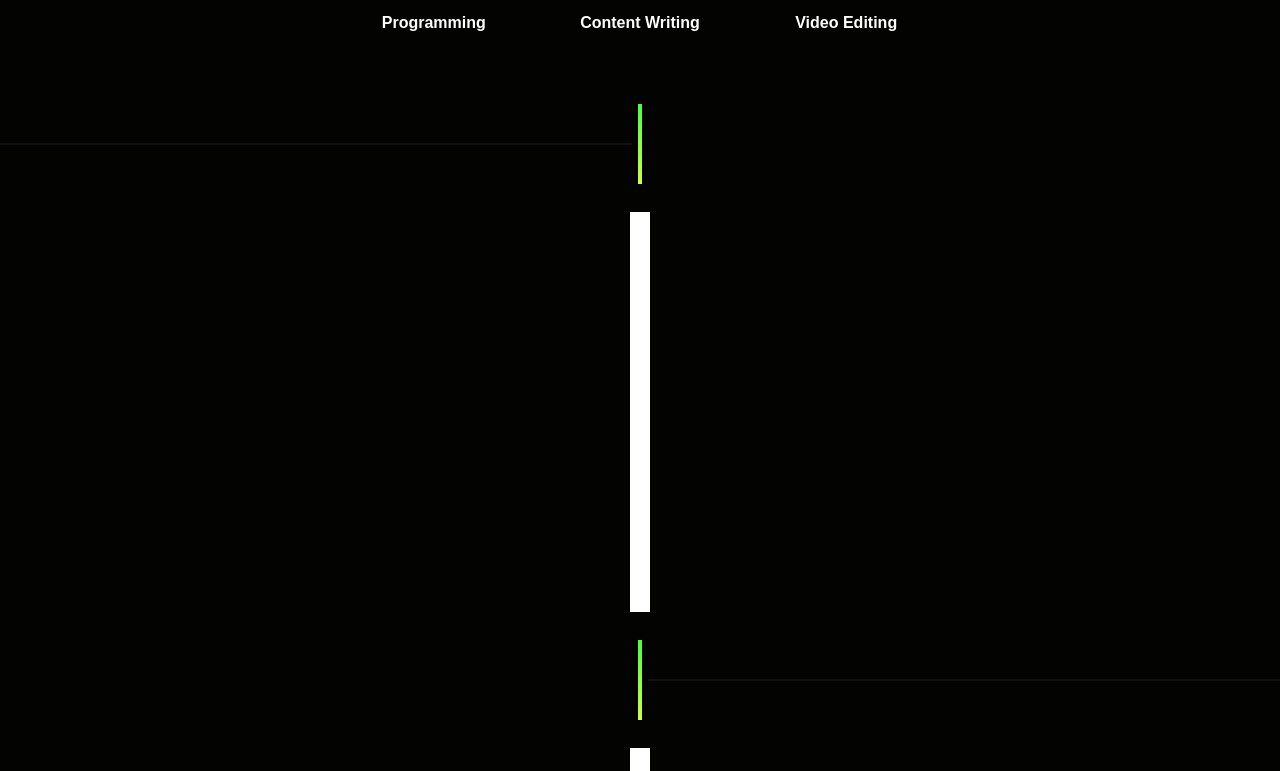
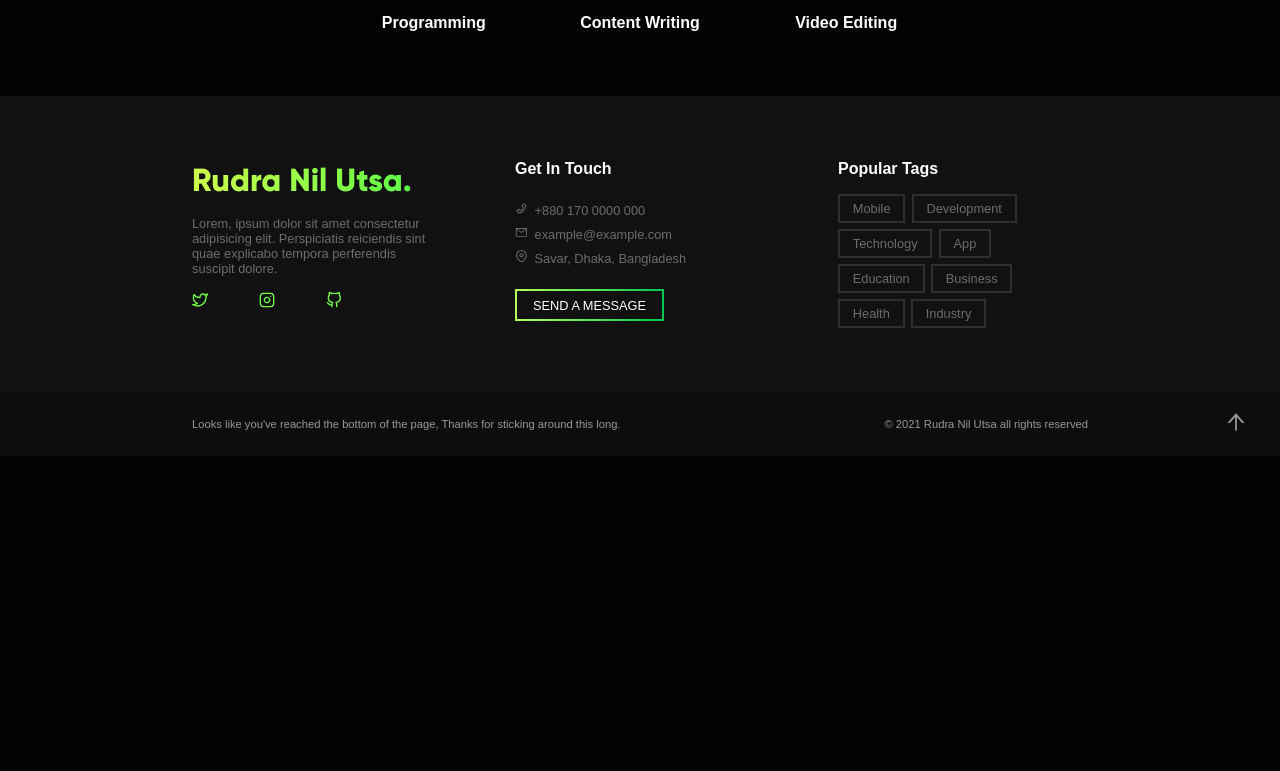
Before and after one commit to safin-sys/rudra-nil-utsa, a Next.js app: page / in a window 1280 px wide. Shown: the part 1129-1900 px from the top of the page. After the commit the page ends 1585 px from the top, so only its background shows below. Built offline with nearby package versions, Linux system fonts and the light colour scheme.

Commit message:
nav logo is link, footer done

```diff
--- /dev/null
+++ b/components/Footer.jsx
@@ -0,0 +1,57 @@
+import { AiOutlineArrowUp, AiOutlinePhone, AiOutlineMail } from 'react-icons/ai'
+import { FiTwitter, FiInstagram, FiGithub, FiMapPin } from 'react-icons/fi'
+import style from '../styles/Footer.module.scss'
+
+const Footer = () => {
+    const getFullYear =() => {
+        return new Date().getFullYear();
+    }
+    return (
+        <footer className={style.footer}>
+            <div className={style.top}>
+                <div className={`${style.topCon} container`}>
+                    <div className={style.about}>
+                        <h1 className={`${style.title} gradientTitle`}>Rudra Nil Utsa.</h1>
+                        <p>Lorem, ipsum dolor sit amet consectetur adipisicing elit. Perspiciatis reiciendis sint quae explicabo tempora perferendis suscipit dolore.</p>
+                        <div className={style.social}>
+                            <a href="#"><FiTwitter /></a>
+                            <a href="#"><FiInstagram /></a>
+                            <a href="#"><FiGithub /></a>
+                        </div>
+                    </div>
+                    <div className={style.git}>
+                        <h1>Get In Touch</h1>
+                        <div className={style.contact}>
+                            <a href="#"> <AiOutlinePhone /> +880 170 0000 000</a>
+                            <a href="#"> <AiOutlineMail /> example@example.com</a>
+                            <a href="#"> <FiMapPin className={style.address} /> Savar, Dhaka, Bangladesh</a>
+                        </div>
+                        <button className="regular-btn">Send A Message</button>
+                    </div>
+                    <div className={style.tags}>
+                        <h1>Popular Tags</h1>
+                        <div className={style.tagCon}>
+                            <p>Mobile</p>
+                            <p>Development</p>
+                            <p>Technology</p>
+                            <p>App</p>
+                            <p>Education</p>
+                            <p>Business</p>
+                            <p>Health</p>
+                            <p>Industry</p>
+                        </div>
+                    </div>
+                </div>
+            </div>
+            <div className={style.bottom}>
+                <div className="container">
+                    <p>Looks like you've reached the bottom of the page, Thanks for sticking around this long.</p>
+                    <p className="copywrite">© {getFullYear()} Rudra Nil Utsa all rights reserved</p>
+                    <a role="button" href="#"><AiOutlineArrowUp /></a>
+                </div>
+            </div>
+        </footer>
+    )
+}
+
+export default Footer
--- a/components/Hero.jsx
+++ b/components/Hero.jsx
@@ -4,7 +4,7 @@ import { BiCoffee } from 'react-icons/bi'
 export default function Hero() {
     return (
         <div className={`${style.heroContainer} container`}>
-            <h1>Hello Guys! <br/> I'm Rudra.</h1>
+            <h1 className="gradientTitle">Hello Guys! <br/> I'm Rudra.</h1>
             <button className="regular-btn"><BiCoffee />Explore</button>
         </div>
     )
--- a/components/Navbar.jsx
+++ b/components/Navbar.jsx
@@ -1,7 +1,7 @@
 import { AiOutlineClose, AiOutlineMenu } from 'react-icons/ai'
 import { FiTwitter, FiInstagram, FiGithub } from 'react-icons/fi'
 import { useRef } from 'react'
-import style from '../styles/index/Navbar.module.scss'
+import style from '../styles/Navbar.module.scss'
 
 const Navbar = () => {
     const mobileNav = useRef()
@@ -20,7 +20,7 @@ const Navbar = () => {
         <header className={style.header}>
             <nav className="container" ref={nav}>
                 <h1>
-                    Rudra Nil Utsa
+                    <a href="/">Rudra Nil Utsa</a>
                 </h1>
                 <ul>
                     <li><a href="#">Home</a></li>
--- a/pages/index.js
+++ b/pages/index.js
@@ -1,5 +1,6 @@
 import Head from 'next/head'
 import Divider from '../components/Divider'
+import Footer from '../components/Footer'
 import Hero from '../components/Hero'
 import Love from '../components/Love'
 import Navbar from '../components/Navbar'
@@ -15,20 +16,7 @@ export default function Home() {
       <Hero />
       <Divider direction="right" />
       <Love />
-      <Divider direction="left" />
-      <div style={{
-        width: "20px",
-        height: "400px",
-        margin: "20px auto",
-        backgroundColor: "white"
-      }}></div>
-      <Divider direction="right" />
-      <div style={{
-        width: "20px",
-        height: "600px",
-        margin: "20px auto",
-        backgroundColor: "white"
-      }}></div>
+      <Footer />
     </>
   )
 }
--- /dev/null
+++ b/styles/Footer.module.scss
@@ -0,0 +1,113 @@
+.footer {
+    .top {
+        background-color: #111;
+        padding: 4rem 0;
+        .topCon {
+            display: flex;
+            flex-wrap: wrap;
+            justify-content: space-between;
+            gap: 4rem;
+            .about,
+            .git,
+            .tags {
+                width: 250px;
+                display: flex;
+                flex-direction: column;
+                gap: 1rem;
+            }
+            .about {
+                .title {
+                    text-align: left;
+                    font-size: 2rem;
+                }
+                p {
+                    color: #6d6d6d;
+                    font-size: .8rem;
+                }
+                .social {
+                    display: flex;
+                    justify-content: space-between;
+                    width: 150px;
+                    svg {
+                        stroke: #74FE48;
+                    }
+                }
+            }
+            .git {
+                .contact {
+                    a {
+                        display: block;
+                        font-size: .8rem;
+                        color: #6d6d6d;
+                        text-decoration: none;
+                        margin: .5rem 0;
+                        svg {
+                            fill: #6d6d6d;
+                            width: .8rem;
+                            height: .8rem;
+                            margin-right: .2rem;
+                        }
+                        .address {
+                            fill: none;
+                            stroke: #6d6d6d;
+                        }
+                    }
+                }
+                button {
+                    width: fit-content;
+                    font-size: .8rem;
+                    text-transform: uppercase;
+                }
+            }
+            .tags {
+                .tagCon {
+                    max-width: 200px;
+                    display: flex;
+                    flex-wrap: wrap;
+                    gap: .4rem;
+                    p {
+                        border: 2px solid #2E2F2F;
+                        padding: .3rem .8rem;
+                        color: #6d6d6d;
+                        font-size: .8rem;
+                    }
+                }
+            }
+        }
+    }
+    .bottom {
+        background-color: #0D0D0D;
+        div {
+            display: flex;
+            flex-wrap: wrap;
+            justify-content: space-between;
+            align-items: center;
+            height: 64px;
+            p {
+                font-size: .7rem;
+                color: #999;
+            }
+            a {
+                position: absolute;
+                right: 2rem;
+                svg {
+                    fill: #999;
+                    width: 24px;
+                    height: 24px;
+                }
+            }
+        }
+    }
+}
+
+@media (max-width: 768px) {
+    .footer {
+        .bottom {
+            div {
+                p {
+                    max-width: 40ch;
+                }
+            }
+        }
+    }
+}
--- a/styles/index/Navbar.module.scss
+++ b/styles/Navbar.module.scss
@@ -8,9 +8,12 @@
         overflow: hidden;
         position: relative;
         h1 {
-            color: white;
             font-size: 1.2rem;
             white-space: nowrap;
+            a {
+                color: white;
+                text-decoration: none;
+            }
         }
         ul {
             list-style: none;
--- a/styles/global.css
+++ b/styles/global.css
@@ -9,6 +9,7 @@
   font-family: Arial, Helvetica, sans-serif;
   font-size: 16px;
   color: white;
+  scroll-behavior: smooth;
 }
 body {
   background-color: #030302;
@@ -36,6 +37,15 @@ button:focus {
   outline: none;
 }
 
+.gradientTitle {
+  font-family: 'Gilroy', sans-serif;
+  font-size: 4rem;
+  text-align: center;
+  background: linear-gradient(to left, #4CFD46, #D0FC4B);
+  background-clip: text;
+  color: transparent;
+}
+
 @media (max-width: 768px) {
   .container {
     width: 85%;
--- a/styles/index/Hero.module.scss
+++ b/styles/index/Hero.module.scss
@@ -2,14 +2,6 @@
     display: grid;
     place-content: center;
     height: calc(90vh - 64px);
-    h1 {
-        font-family: 'Gilroy', sans-serif;
-        font-size: 4rem;
-        text-align: center;
-        background: linear-gradient(to left, #4CFD46, #D0FC4B);
-        background-clip: text;
-        color: transparent;
-    }
     button {
         width: fit-content;
         justify-self: center;
```
